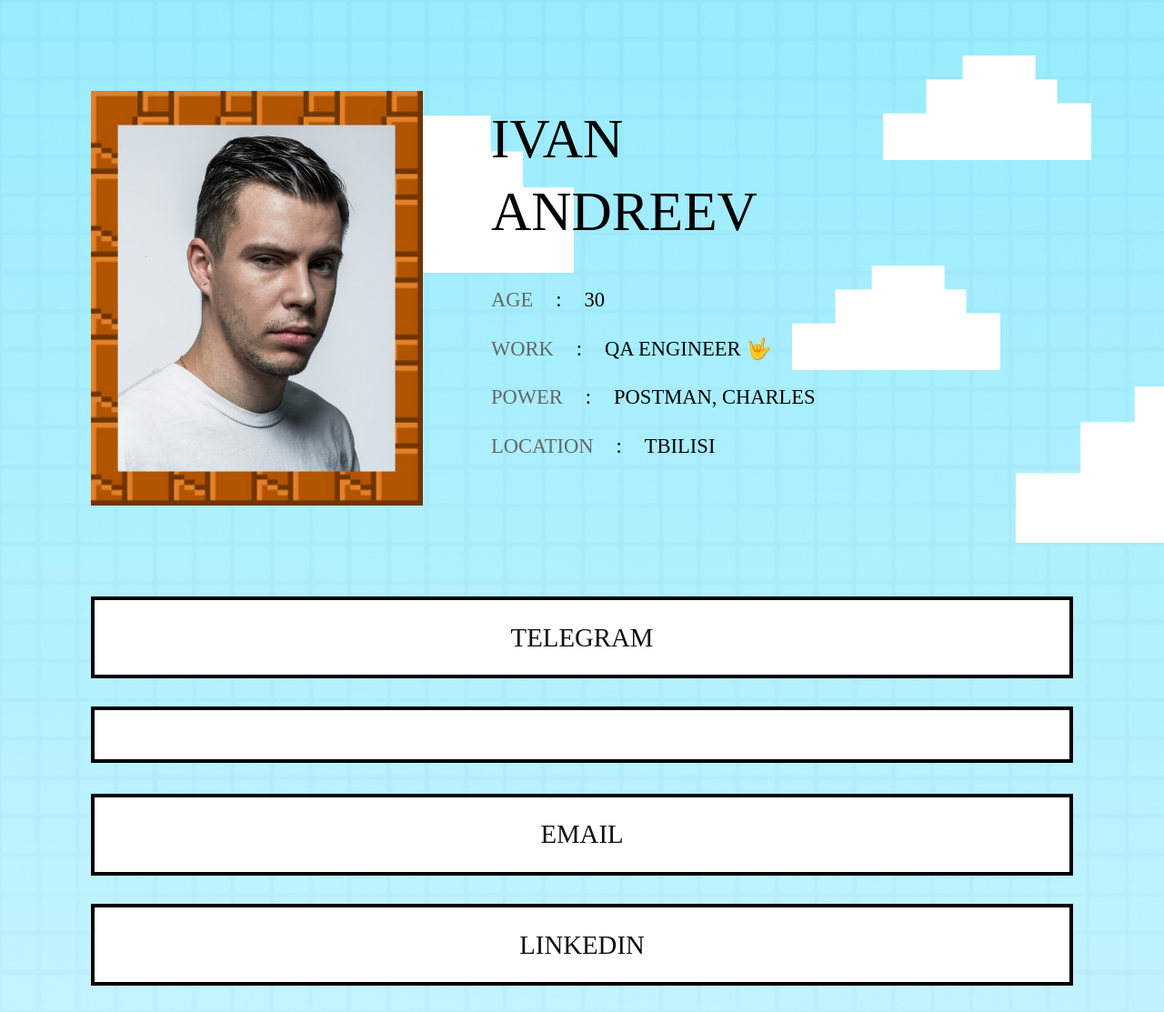
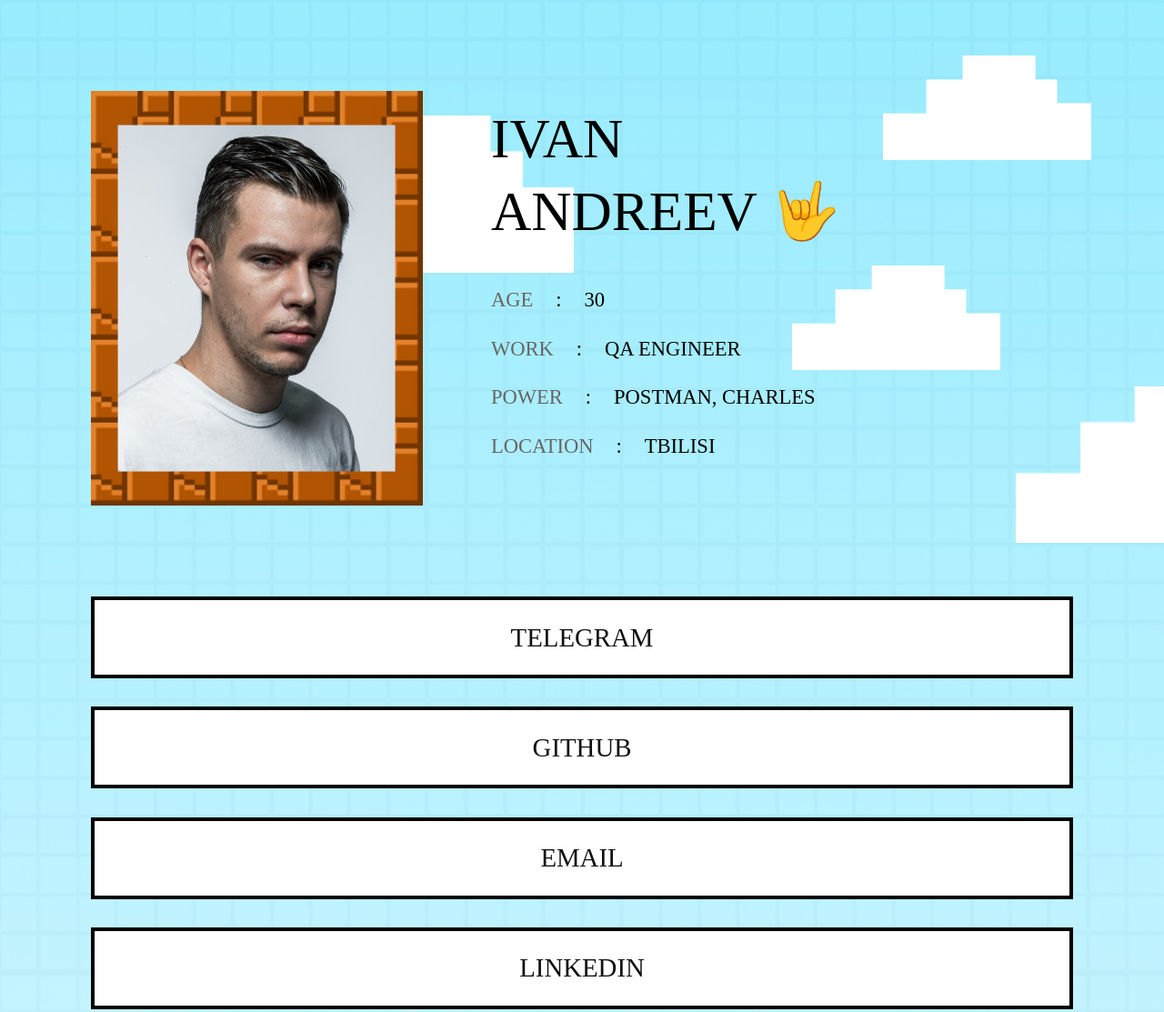
Before and after one commit to IAndreev-QA/CV, a plain HTML site: page index.html in a window 1280 px wide. Shown: the top 1113 px of the page at 91% size. Drawn offline with Linux system fonts and the light colour scheme; files whose address does not match are found by name.

Commit message:
добавил эмодзи в фамилию изменил VK на Github

```diff
--- a/index.html
+++ b/index.html
@@ -77,11 +77,11 @@
                   <!-- Имя -->
                   <div class="name">
                      <div>IVAN</div>
-                     <div>ANDREEV</div>
+                     <div>ANDREEV &#129311</div>
                   </div>
                   <div>
                      <div class="list"><span>age</span><span>:</span><span>30</span></div>
-                     <div class="list"><span>work</span><span>:</span><span>qa engineer &#129311</span></div>
+                     <div class="list"><span>work</span><span>:</span><span>qa engineer</span></div>
                      <div class="list"><span>Power</span><span>:</span><span>Postman, Charles</span></div>
                      <div class="list"><span>location</span><span>:</span><span>Tbilisi</span></div>
 
@@ -91,7 +91,7 @@
             <!-- Ссылки -->
             <section class="links">
                <div class="link"><a href="https://t.me/I_andreeff">Telegram</a></div>
-               <div class="link"><a href="https://github.com/IAndreev-QA>GitHub</a></div>
+               <div class="link"><a href="https://github.com/IAndreev-QA">Github</a></div>
                <div class="link"><a href="mailto:iandreev.qa@gmail.com">Email</a></div>
                <div class="link"><a href="https://www.linkedin.com/in/iandreeff/">Linkedin</a></div>
 
```
